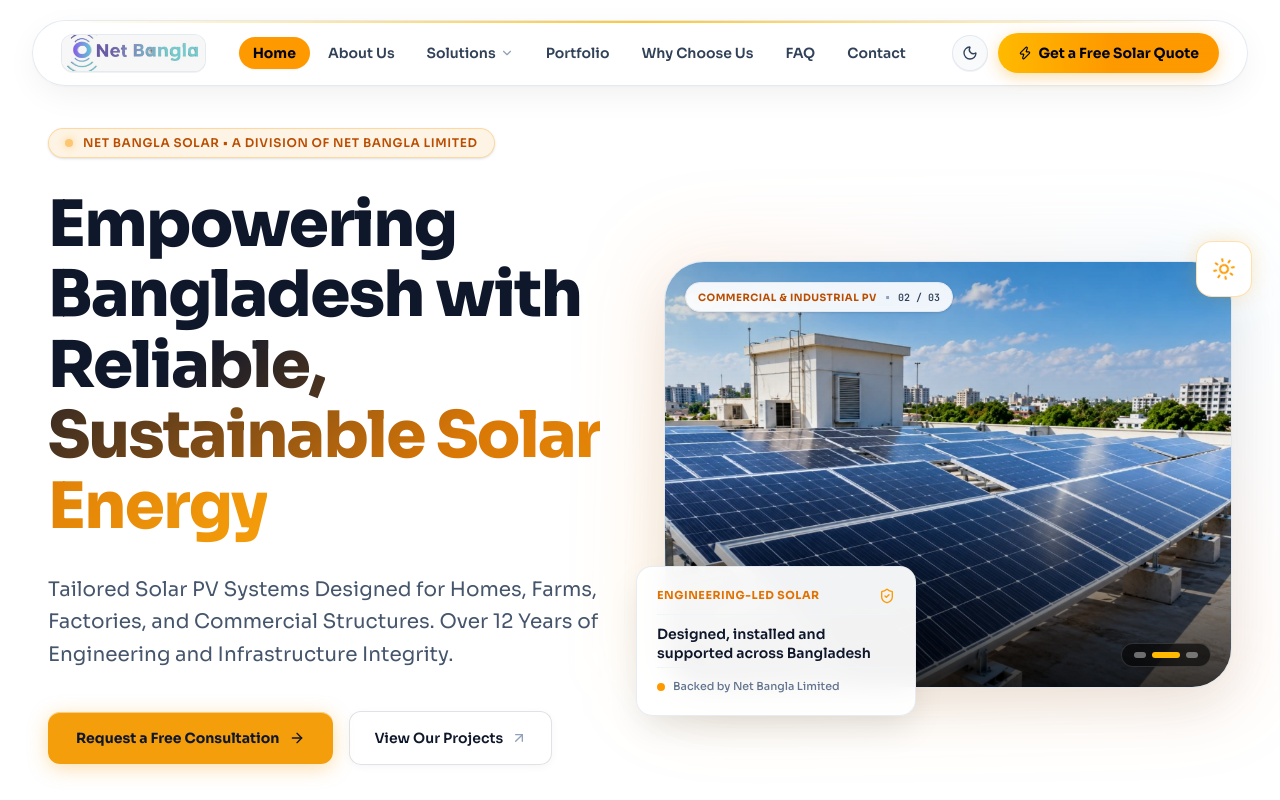
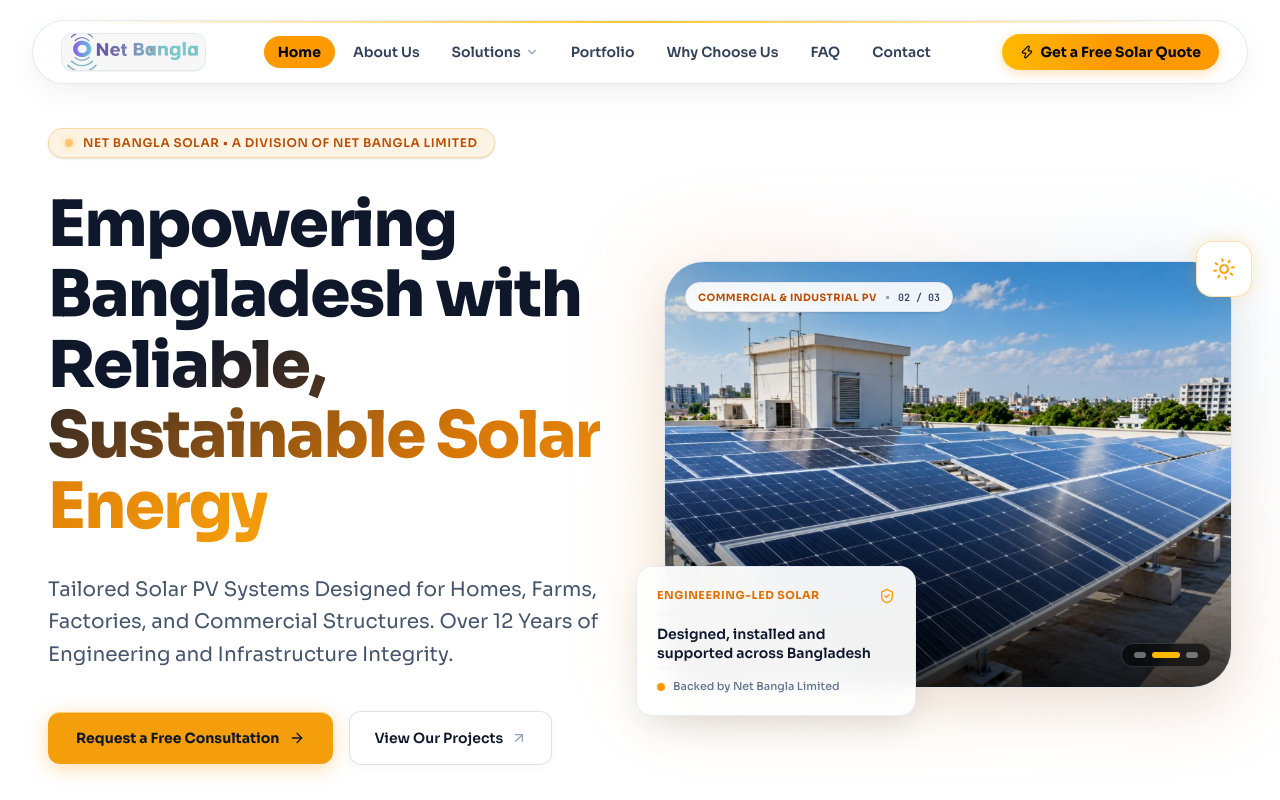
Before and after one commit to mamunaio/net-bangla-solar, a Next.js app: page / in a window 1280 px wide. Shown: the top 800 px of the page. Built offline with nearby package versions, Linux system fonts and the light colour scheme.

Commit message:
refactor(navbar): remove theme toggle button and refine primary CTA button sizing

```diff
--- a/components/layout/MobileMenu.tsx
+++ b/components/layout/MobileMenu.tsx
@@ -4,7 +4,6 @@ import React, { useState, useEffect } from "react";
 import Link from "next/link";
 import Image from "next/image";
 import { X, ArrowRight, ChevronDown, Zap, PhoneCall, ShieldCheck } from "lucide-react";
-import { ThemeToggle } from "@/components/ui/ThemeToggle";
 import { cn } from "@/lib/utils";
 
 interface NavItem {
@@ -90,10 +89,8 @@ export function MobileMenu({ isOpen, onClose, items }: MobileMenuProps) {
             </div>
           </Link>
 
-          {/* Action Area: Theme Toggle + Close Button */}
+          {/* Action Area: Close Button */}
           <div className="flex items-center gap-2 shrink-0">
-            <ThemeToggle className="w-9 h-9 shrink-0 rounded-full border border-slate-200/80 dark:border-white/10 bg-slate-50 dark:bg-slate-800" />
-
             {/* Close Button */}
             <button
               type="button"
--- a/components/layout/Navbar.tsx
+++ b/components/layout/Navbar.tsx
@@ -20,7 +20,6 @@ import {
   CheckCircle2,
   Calculator,
 } from "lucide-react";
-import { ThemeToggle } from "@/components/ui/ThemeToggle";
 import { MobileMenu } from "@/components/layout/MobileMenu";
 import { cn } from "@/lib/utils";
 
@@ -338,20 +337,17 @@ export function Navbar() {
 
             {/* 3. RIGHT ACTION CONTROLS */}
             <div className="flex items-center gap-2 sm:gap-2.5 shrink-0 flex-nowrap">
-              {/* Theme Toggle */}
-              <ThemeToggle className="w-8.5 h-8.5 sm:w-9 sm:h-9 rounded-full border border-slate-200/90 bg-slate-50 hover:bg-amber-50 text-slate-700 hover:text-amber-700 shadow-2xs shrink-0 transition-all hover:scale-105 active:scale-95" />
-
               {/* Radiant Solar Gold Primary CTA Button */}
               <Link
                 href="#quote"
-                className="group relative inline-flex items-center gap-1.5 px-3.5 sm:px-4.5 xl:px-5 py-2 xl:py-2.5 rounded-full text-xs sm:text-xs xl:text-sm font-bold text-slate-950 bg-gradient-to-r from-amber-400 via-amber-500 to-amber-500 hover:from-amber-500 hover:to-amber-600 shadow-[0_4px_16px_rgba(245,158,11,0.35)] hover:shadow-[0_6px_22px_rgba(245,158,11,0.50)] hover:-translate-y-0.5 active:translate-y-0 transition-all duration-200 ease-out focus:outline-none focus-visible:ring-2 focus-visible:ring-amber-400 shrink-0 overflow-hidden whitespace-nowrap"
+                className="group relative inline-flex items-center gap-1.5 px-4 sm:px-4.5 py-1.5 sm:py-2 rounded-full text-xs sm:text-sm font-bold text-slate-950 bg-gradient-to-r from-amber-400 via-amber-500 to-amber-500 hover:from-amber-500 hover:to-amber-600 shadow-[0_3px_12px_rgba(245,158,11,0.30)] hover:shadow-[0_4px_18px_rgba(245,158,11,0.45)] hover:-translate-y-0.5 active:translate-y-0 transition-all duration-200 ease-out focus:outline-none focus-visible:ring-2 focus-visible:ring-amber-400 shrink-0 overflow-hidden whitespace-nowrap"
               >
                 {/* Shimmer Light Sweep on Hover */}
                 <span className="absolute inset-0 w-full h-full bg-gradient-to-r from-transparent via-white/30 to-transparent -translate-x-full group-hover:translate-x-full transition-transform duration-700 ease-out pointer-events-none" />
 
                 <Zap className="w-3.5 h-3.5 text-slate-950 shrink-0" />
-                <span className="hidden xl:inline">Get a Free Solar Quote</span>
-                <span className="xl:hidden">Free Quote</span>
+                <span className="hidden sm:inline">Get a Free Solar Quote</span>
+                <span className="sm:hidden">Free Quote</span>
               </Link>
 
               {/* Mobile Hamburger Toggle Button */}
@@ -360,9 +356,9 @@ export function Navbar() {
                 onClick={() => setMobileMenuOpen(true)}
                 aria-label="Open navigation menu"
                 aria-expanded={mobileMenuOpen}
-                className="lg:hidden w-9 h-9 rounded-full border border-slate-200/90 hover:border-amber-400 bg-slate-50 hover:bg-amber-50 text-slate-700 hover:text-amber-700 shadow-2xs transition-all duration-150 ease-out focus:outline-none focus-visible:ring-2 focus-visible:ring-amber-400 flex items-center justify-center shrink-0"
+                className="lg:hidden w-8.5 h-8.5 rounded-full border border-slate-200/90 hover:border-amber-400 bg-slate-50 hover:bg-amber-50 text-slate-700 hover:text-amber-700 shadow-2xs transition-all duration-150 ease-out focus:outline-none focus-visible:ring-2 focus-visible:ring-amber-400 flex items-center justify-center shrink-0"
               >
-                <Menu className="w-4.5 h-4.5" />
+                <Menu className="w-4 h-4" />
               </button>
             </div>
           </div>
```
